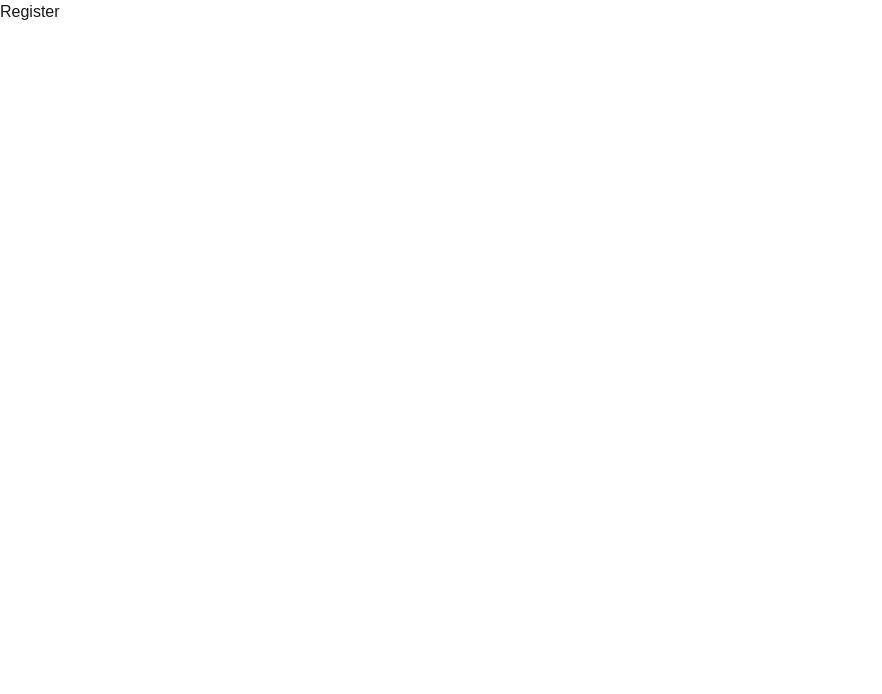
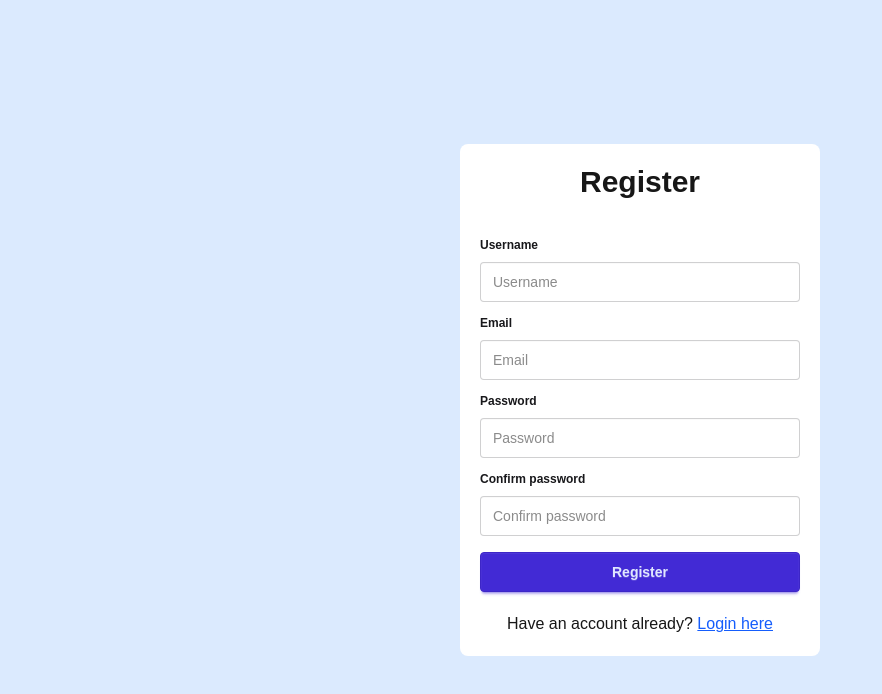
Before and after one commit to devsoc-unsw/trainee-psychic-25t1, a Next.js app in the folder frontend/: page /register in a window 1280 px wide. Shown: the top 694 px of the page, without its empty margins (0-882 px from the left). Built offline with nearby package versions, Linux system fonts and the light colour scheme.

Commit message:
updated login and register page interfaces

```diff
--- a/frontend/src/app/login/page.jsx
+++ b/frontend/src/app/login/page.jsx
@@ -21,7 +21,7 @@ export default function LoginPage() {
         <form onSubmit={login}>
           {/* username input */}
           <fieldset className="fieldset">
-            <legend className="fieldset-legend">Username</legend>
+            <legend className="fieldset-legend">Username or email</legend>
             <label className="input">
               <input
                 type="text"
--- a/frontend/src/app/register/page.jsx
+++ b/frontend/src/app/register/page.jsx
@@ -1,7 +1,90 @@
+'use client'
+
+import { useState } from "react";
+import Link from 'next/link';
+
 export default function RegisterPage() {
+  const [username, setUsername] = useState('');
+  const [email, setEmail] = useState('');
+  const [password, setPassword] = useState('');
+  const [confirmPassword, setConfirmPassword] = useState('');
+
+  const Register = (e) => {
+    e.preventDefault();
+    console.log('aaa')
+
+    // register logic inside here
+  }
+
   return (
-    <div>
-      <h1>Register</h1>
+    <div className="flex justify-center items-center w-full min-h-screen bg-blue-100">
+      <div className="flex-col bg-white p-5 gap-3 rounded-lg">
+        <h1 className="text-center text-3xl font-bold mb-7">Register</h1>
+        <form onSubmit={Register}>
+          {/* username input */}
+          <fieldset className="fieldset">
+            <legend className="fieldset-legend">Username</legend>
+            <label className="input">
+              <input
+                type="text"
+                value={username}
+                onChange={(e) => setUsername(e.target.value)}
+                placeholder="Username"
+                required
+              />
+            </label>
+          </fieldset>
+
+          <fieldset className="fieldset">
+            <legend className="fieldset-legend">Email</legend>
+            <label className="input">
+              <input
+                type="email"
+                value={email}
+                onChange={(e) => setEmail(e.target.value)}
+                placeholder="Email"
+                required
+              />
+            </label>
+          </fieldset>
+
+          {/* password input */}
+          <fieldset className="fieldset">
+            <legend className="fieldset-legend">Password</legend>
+            <label className="input input-bordered flex items-center gap-2 w-80">
+              <input
+                type="password"
+                value={password}
+                onChange={(e) => setPassword(e.target.value)}
+                placeholder="Password"
+                required
+              />
+            </label>
+          </fieldset>
+
+          <fieldset className="fieldset">
+            <legend className="fieldset-legend">Confirm password</legend>
+            <label className="input input-bordered flex items-center gap-2 w-80">
+              <input
+                type="password"
+                value={confirmPassword}
+                onChange={(e) => setConfirmPassword(e.target.value)}
+                placeholder="Confirm password"
+                required
+              />
+            </label>
+          </fieldset>
+
+          {/* Submit Button */}
+          <button className="btn btn-primary w-80 mt-3" type="submit">
+            Register
+          </button>
+
+          <div className="mt-5 text-center">
+            Have an account already? <Link href="/login" className="text-blue-600 underline hover:text-blue-800">Login here</Link>
+          </div>
+        </form>
+      </div>
     </div>
   );
 }
```
